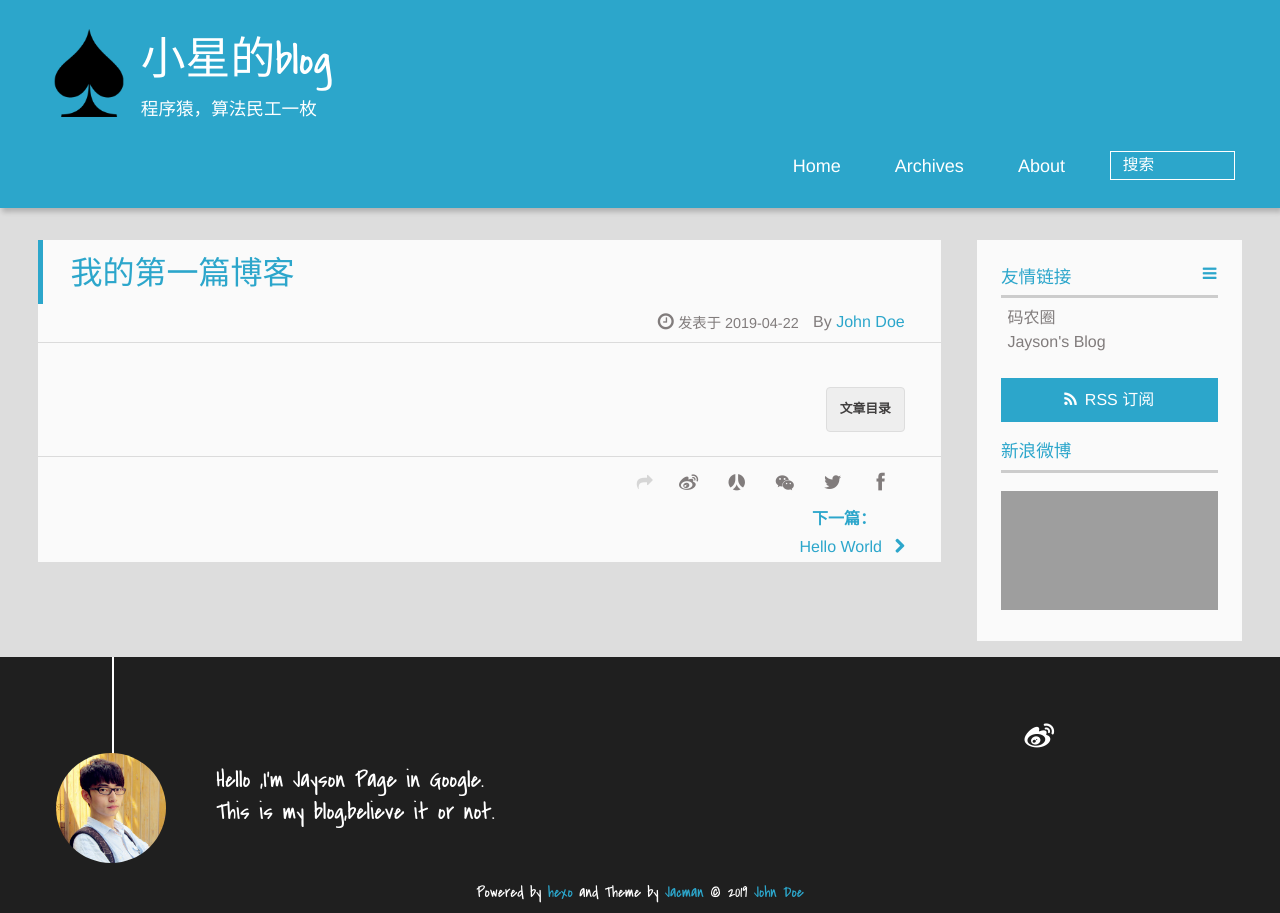
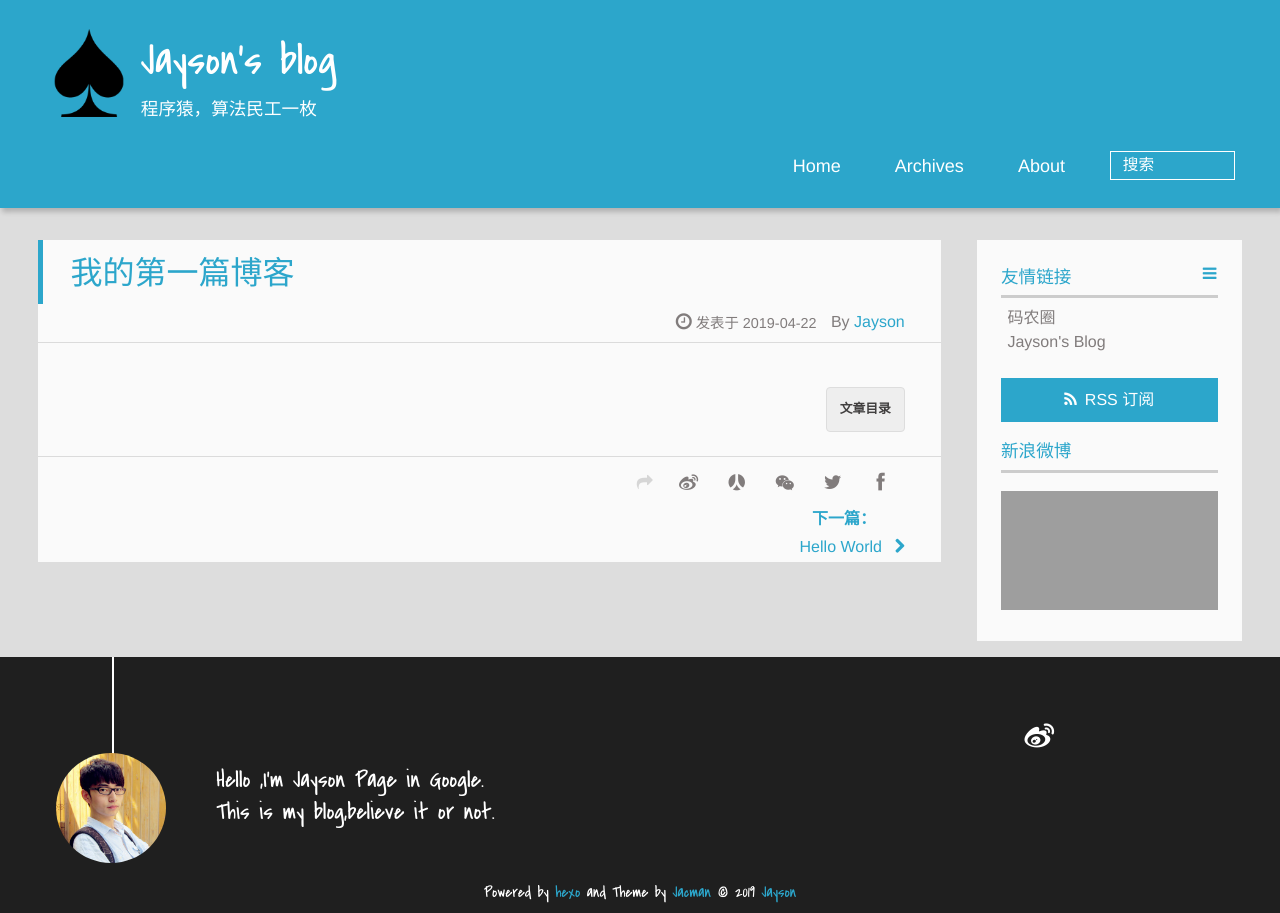
Before and after one commit to kiss23/kiss23.github.io, a plain HTML site: page 2019/04/22/我的第一篇博客/index.html in a window 1280 px wide. Drawn offline with Linux system fonts and the light colour scheme; grey boxes are pictures that could not be loaded; a script that the page names is missing.

Commit message:
Site updated: 2019-04-22 15:53:20

```diff
--- a/2019/04/22/我的第一篇博客/index.html
+++ b/2019/04/22/我的第一篇博客/index.html
@@ -4,27 +4,27 @@
 <head><meta name="generator" content="Hexo 3.8.0">
   <meta charset="UTF-8">
 
-    <title>我的第一篇博客 | 小星的blog</title>
+    <title>我的第一篇博客 | Jayson&#39;s blog</title>
     <meta name="viewport" content="width=device-width, initial-scale=1,user-scalable=no">
 
-    <meta name="author" content="John Doe">
+    <meta name="author" content="Jayson">
 
 
 
-    <meta name="description" content="John Doe sha&apos;s blog | python | 机器学习">
+    <meta name="description" content="Jayson sha&apos;s blog | python | 机器学习">
 <meta property="og:type" content="article">
 <meta property="og:title" content="我的第一篇博客">
 <meta property="og:url" content="http://yoursite.com/2019/04/22/我的第一篇博客/index.html">
-<meta property="og:site_name" content="小星的blog">
-<meta property="og:description" content="John Doe sha&apos;s blog | python | 机器学习">
+<meta property="og:site_name" content="Jayson&#39;s blog">
+<meta property="og:description" content="Jayson sha&apos;s blog | python | 机器学习">
 <meta property="og:locale" content="zh-CN">
 <meta property="og:updated_time" content="2019-04-22T05:30:51.458Z">
 <meta name="twitter:card" content="summary">
 <meta name="twitter:title" content="我的第一篇博客">
-<meta name="twitter:description" content="John Doe sha&apos;s blog | python | 机器学习">
+<meta name="twitter:description" content="Jayson sha&apos;s blog | python | 机器学习">
 
 
-    <link rel="alternative" href="/atom.xml" title="小星的blog" type="application/atom+xml">
+    <link rel="alternative" href="/atom.xml" title="Jayson&#39;s blog" type="application/atom+xml">
 
 
     <link rel="icon" href="/img/favicon.ico">
@@ -42,11 +42,11 @@
 <div>
 
 			<div id="imglogo">
-				<a href="/"><img src="/img/logo.png" alt="小星的blog" title="小星的blog"></a>
+				<a href="/"><img src="/img/logo.png" alt="Jayson&#39;s blog" title="Jayson&#39;s blog"></a>
 			</div>
 
 			<div id="textlogo">
-				<h1 class="site-name"><a href="/" title="小星的blog">小星的blog</a></h1>
+				<h1 class="site-name"><a href="/" title="Jayson&#39;s blog">Jayson&#39;s blog</a></h1>
 				<h2 class="blog-motto">程序猿，算法民工一枚</h2>
 			</div>
 			<div class="navbar"><a class="navbutton navmobile" href="#" title="菜单">
@@ -85,7 +85,7 @@
   </h1>
   <p class="article-author">By
 
-		<a href="/about" title="John Doe" target="_blank" itemprop="author">John Doe</a>
+		<a href="/about" title="Jayson" target="_blank" itemprop="author">Jayson</a>
 
   </p><p class="article-time">
     <time datetime="2019-04-22T05:30:51.000Z" itemprop="datePublished"> 发表于 2019-04-22</time>
@@ -113,7 +113,7 @@
 
 	<div class="article-share" id="share">
 
-	  <div data-url="http://yoursite.com/2019/04/22/我的第一篇博客/" data-title="我的第一篇博客 | 小星的blog" data-tsina class="share clearfix">
+	  <div data-url="http://yoursite.com/2019/04/22/我的第一篇博客/" data-title="我的第一篇博客 | Jayson&#39;s blog" data-tsina class="share clearfix">
 	  </div>
 
 	</div>
@@ -230,7 +230,7 @@
 		<p class="copyright">
 		Powered by <a href="http://hexo.io" target="_blank" title="hexo">hexo</a> and Theme by <a href="https://github.com/wuchong/jacman" target="_blank" title="Jacman">Jacman</a> © 2019
 
-		<a href="/about" target="_blank" title="John Doe">John Doe</a>
+		<a href="/about" target="_blank" title="Jayson">Jayson</a>
 
 
 		</p>
--- a/index.html
+++ b/index.html
@@ -4,26 +4,26 @@
 <head><meta name="generator" content="Hexo 3.8.0">
   <meta charset="UTF-8">
 
-    <title>小星的blog</title>
+    <title>Jayson&#39;s blog</title>
     <meta name="viewport" content="width=device-width, initial-scale=1,user-scalable=no">
 
-    <meta name="author" content="John Doe">
+    <meta name="author" content="Jayson">
 
 
 
-    <meta name="description" content="John Doe sha&apos;s blog | python | 机器学习">
+    <meta name="description" content="Jayson sha&apos;s blog | python | 机器学习">
 <meta property="og:type" content="website">
-<meta property="og:title" content="小星的blog">
+<meta property="og:title" content="Jayson&#39;s blog">
 <meta property="og:url" content="http://yoursite.com/index.html">
-<meta property="og:site_name" content="小星的blog">
-<meta property="og:description" content="John Doe sha&apos;s blog | python | 机器学习">
+<meta property="og:site_name" content="Jayson&#39;s blog">
+<meta property="og:description" content="Jayson sha&apos;s blog | python | 机器学习">
 <meta property="og:locale" content="zh-CN">
 <meta name="twitter:card" content="summary">
-<meta name="twitter:title" content="小星的blog">
-<meta name="twitter:description" content="John Doe sha&apos;s blog | python | 机器学习">
+<meta name="twitter:title" content="Jayson&#39;s blog">
+<meta name="twitter:description" content="Jayson sha&apos;s blog | python | 机器学习">
 
 
-    <link rel="alternative" href="/atom.xml" title="小星的blog" type="application/atom+xml">
+    <link rel="alternative" href="/atom.xml" title="Jayson&#39;s blog" type="application/atom+xml">
 
 
     <link rel="icon" href="/img/favicon.ico">
@@ -41,11 +41,11 @@
 <div>
 
 			<div id="imglogo">
-				<a href="/"><img src="/img/logo.png" alt="小星的blog" title="小星的blog"></a>
+				<a href="/"><img src="/img/logo.png" alt="Jayson&#39;s blog" title="Jayson&#39;s blog"></a>
 			</div>
 
 			<div id="textlogo">
-				<h1 class="site-name"><a href="/" title="小星的blog">小星的blog</a></h1>
+				<h1 class="site-name"><a href="/" title="Jayson&#39;s blog">Jayson&#39;s blog</a></h1>
 				<h2 class="blog-motto">程序猿，算法民工一枚</h2>
 			</div>
 			<div class="navbar"><a class="navbutton navmobile" href="#" title="菜单">
@@ -86,7 +86,7 @@
   </h1>
   <p class="article-author">By
 
-		<a href="/about" title="John Doe" target="_blank" itemprop="author">John Doe</a>
+		<a href="/about" title="Jayson" target="_blank" itemprop="author">Jayson</a>
 
   </p><p class="article-time">
     <time datetime="2019-04-22T05:30:51.000Z" itemprop="datePublished"> 发表于 2019-04-22</time>
@@ -135,7 +135,7 @@
   </h1>
   <p class="article-author">By
 
-		<a href="/about" title="John Doe" target="_blank" itemprop="author">John Doe</a>
+		<a href="/about" title="Jayson" target="_blank" itemprop="author">Jayson</a>
 
   </p><p class="article-time">
     <time datetime="2019-04-22T05:23:46.540Z" itemprop="datePublished"> 发表于 2019-04-22</time>
@@ -266,7 +266,7 @@
 		<p class="copyright">
 		Powered by <a href="http://hexo.io" target="_blank" title="hexo">hexo</a> and Theme by <a href="https://github.com/wuchong/jacman" target="_blank" title="Jacman">Jacman</a> © 2019
 
-		<a href="/about" target="_blank" title="John Doe">John Doe</a>
+		<a href="/about" target="_blank" title="Jayson">Jayson</a>
 
 
 		</p>
```
Also changed, not shown: 2019/04/22/hello-world/index.html (+9 -9 lines), archives/2019/04/index.html (+12 -12 lines), archives/2019/index.html (+12 -12 lines), archives/index.html (+12 -12 lines).
